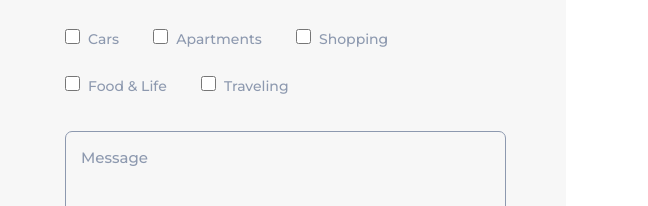
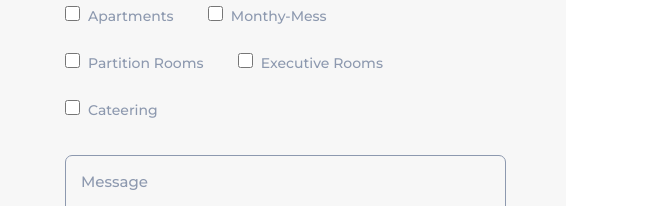
Before and after one commit to Nikhilgrao1/PGDemo, a plain HTML site: page contact.html in a window 1280 px wide. Shown: the part 932-1138 px from the top of the page, 632-1280 px from the left. Drawn offline with Linux system fonts and the light colour scheme.

Commit message:
Update contact.html

```diff
--- a/contact.html
+++ b/contact.html
@@ -101,7 +101,7 @@ https://templatemo.com/tm-564-plot-listing
                 <div class="col-lg-6">
                   <div id="map">
                     <iframe
-                      src="https://maps.google.com/maps?q=Av.+L%C3%BAcio+Costa,+Rio+de+Janeiro+-+RJ,+Brazil&t=&z=13&ie=UTF8&iwloc=&output=embed"
+                      src="https://www.google.com/maps/embed?pb=!1m18!1m12!1m3!1d3608.737702577232!2d55.30417831496273!3d25.24575808387359!2m3!1f0!2f0!3f0!3m2!1i1024!2i768!4f13.1!3m3!1m2!1s0x3e5f42d632164357%3A0xde3559409271b644!2sTarget%20Building%20-%20Al%20Karama%20Dubai!5e0!3m2!1sen!2sae!4v1672143724201!5m2!1sen!2sae"
                       width="100%"
                       height="650px"
                       frameborder="0"
@@ -156,35 +156,35 @@ https://templatemo.com/tm-564-plot-listing
                               type="checkbox"
                               name="option1"
                               value="cars"
-                            /><span>Cars</span>
+                            /><span>Apartments</span>
                           </li>
                           <li>
                             <input
                               type="checkbox"
                               name="option2"
                               value="aparmtents"
-                            /><span>Apartments</span>
+                            /><span>Monthy-Mess</span>
                           </li>
                           <li>
                             <input
                               type="checkbox"
                               name="option3"
                               value="shopping"
-                            /><span>Shopping</span>
+                            /><span>Partition Rooms</span>
                           </li>
                           <li>
                             <input
                               type="checkbox"
                               name="option4"
                               value="food"
-                            /><span>Food &amp; Life</span>
+                            /><span>Executive Rooms</span>
                           </li>
                           <li>
                             <input
                               type="checkbox"
                               name="option5"
                               value="traveling"
-                            /><span>Traveling</span>
+                            /><span>Cateering</span>
                           </li>
                         </ul>
                       </div>
```
